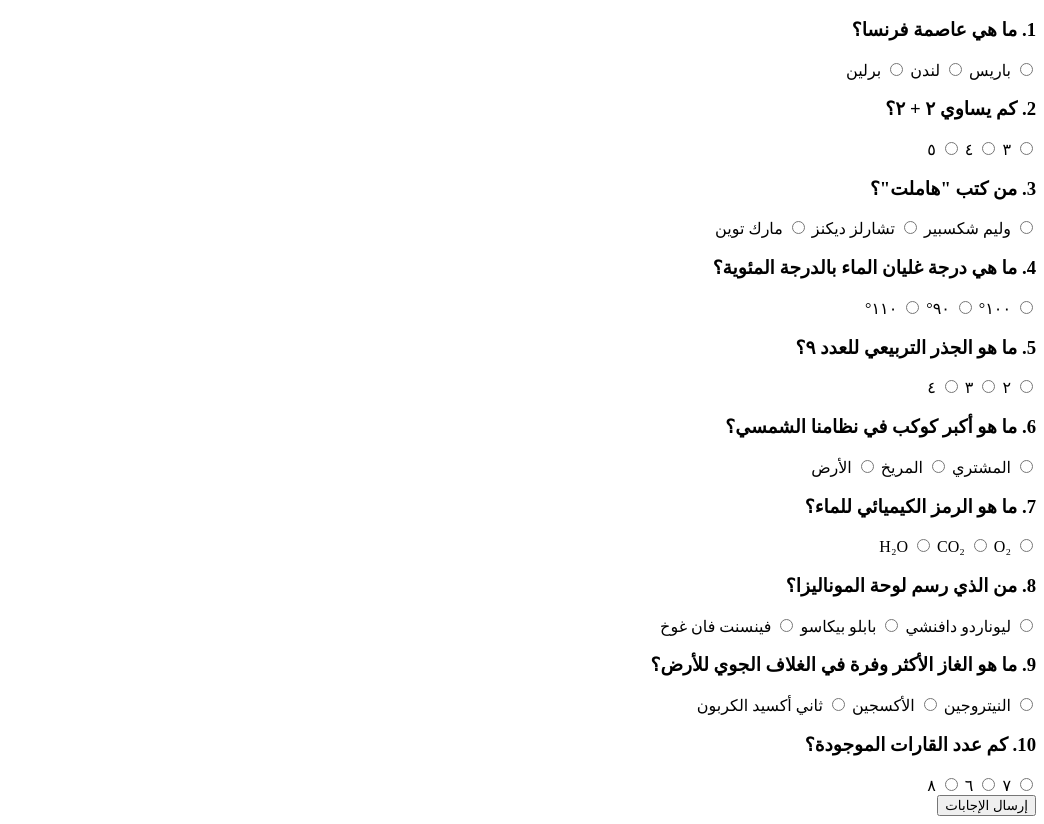
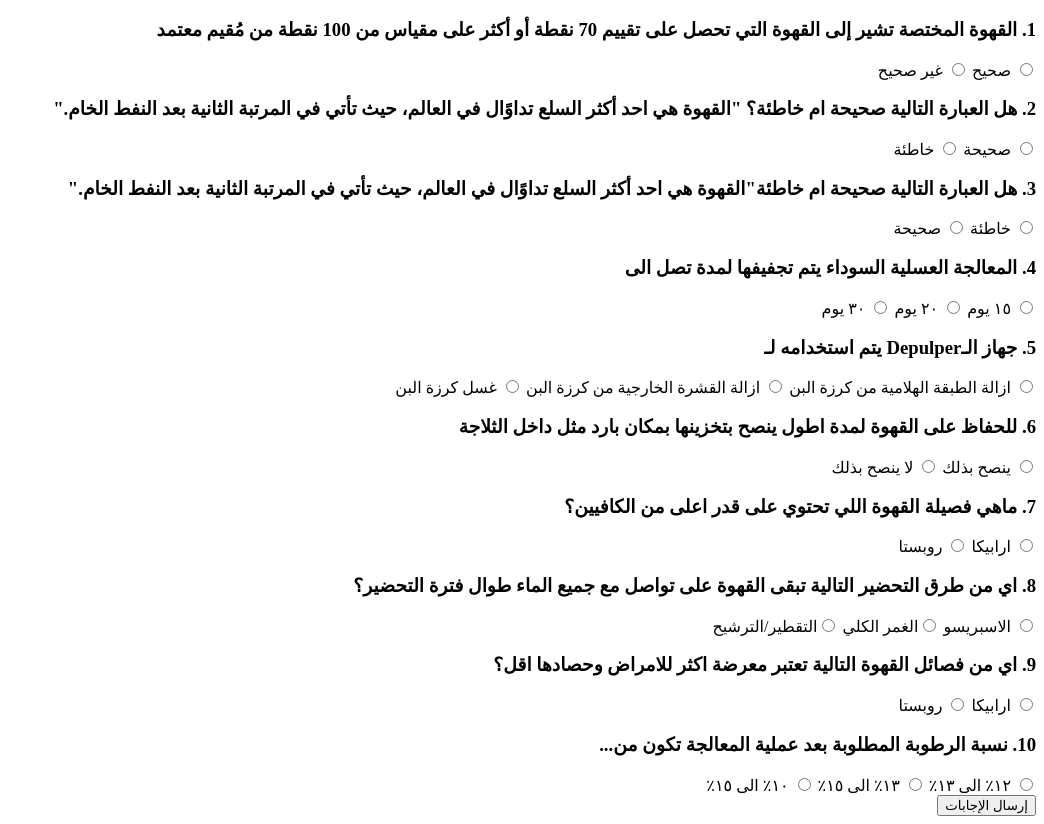
Before and after one commit to mohdmansour4/UMQ-quiz, a plain HTML site: page index.html in a window 1280 px wide. Shown: the part 62-886 px from the top of the page, without its empty margins (236-1280 px from the left). Drawn offline with Linux system fonts and the light colour scheme.

Commit message:
Update index.html

```diff
--- a/index.html
+++ b/index.html
@@ -13,84 +13,78 @@
 <body>
     <h1>الاختبار</h1>
     <form id="quizForm">
-        <!-- Question 1 -->
+        <!-- Question 1 (Updated) -->
         <div>
-            <h3>1. ما هي عاصمة فرنسا؟</h3>
-            <label><input type="radio" name="q1" value="باريس"> باريس</label>
-            <label><input type="radio" name="q1" value="لندن"> لندن</label>
-            <label><input type="radio" name="q1" value="برلين"> برلين</label>
+            <h3>1. القهوة المختصة تشير إلى القهوة التي تحصل على تقييم 70 نقطة أو أكثر على مقياس من 100 نقطة من مُقيم معتمد</h3>
+            <label><input type="radio" name="q1" value="صحيح"> صحيح</label>
+            <label><input type="radio" name="q1" value="غير صحيح"> غير صحيح</label>
         </div>
 
         <!-- Question 2 -->
         <div>
-            <h3>2. كم يساوي ٢ + ٢؟</h3>
-            <label><input type="radio" name="q2" value="٣"> ٣</label>
-            <label><input type="radio" name="q2" value="٤"> ٤</label>
-            <label><input type="radio" name="q2" value="٥"> ٥</label>
+            <h3>2. هل العبارة التالية صحيحة ام خاطئة؟ "القهوة هي احد أكثر السلع تداوًال في العالم، حيث تأتي في المرتبة الثانية بعد النفط الخام."</h3>
+            <label><input type="radio" name="q2" value="صحيحة"> صحيحة</label>
+            <label><input type="radio" name="q2" value="خاطئة"> خاطئة</label>
         </div>
 
         <!-- Question 3 -->
         <div>
-            <h3>3. من كتب "هاملت"؟</h3>
-            <label><input type="radio" name="q3" value="وليم شكسبير"> وليم شكسبير</label>
-            <label><input type="radio" name="q3" value="تشارلز ديكنز"> تشارلز ديكنز</label>
-            <label><input type="radio" name="q3" value="مارك توين"> مارك توين</label>
+            <h3>3. هل العبارة التالية صحيحة ام خاطئة"القهوة هي احد أكثر السلع تداوًال في العالم، حيث تأتي في المرتبة الثانية بعد النفط الخام."</h3>
+            <label><input type="radio" name="q3" value="خاطئة"> خاطئة</label>
+            <label><input type="radio" name="q3" value="صحيحة"> صحيحة</label>
         </div>
 
         <!-- Question 4 -->
         <div>
-            <h3>4. ما هي درجة غليان الماء بالدرجة المئوية؟</h3>
-            <label><input type="radio" name="q4" value="١٠٠°"> ١٠٠°</label>
-            <label><input type="radio" name="q4" value="٩٠°"> ٩٠°</label>
-            <label><input type="radio" name="q4" value="١١٠°"> ١١٠°</label>
+            <h3>4. المعالجة العسلية السوداء يتم تجفيفها لمدة تصل الى</h3>
+            <label><input type="radio" name="q4" value="١٥ يوم"> ١٥ يوم</label>
+            <label><input type="radio" name="q4" value="٢٠ يوم"> ٢٠ يوم</label>
+            <label><input type="radio" name="q4" value="٣٠ يوم"> ٣٠ يوم</label>
         </div>
 
         <!-- Question 5 -->
         <div>
-            <h3>5. ما هو الجذر التربيعي للعدد ٩؟</h3>
-            <label><input type="radio" name="q5" value="٢"> ٢</label>
-            <label><input type="radio" name="q5" value="٣"> ٣</label>
-            <label><input type="radio" name="q5" value="٤"> ٤</label>
+            <h3>5. جهاز الـDepulper يتم استخدامه لـ</h3>
+            <label><input type="radio" name="q5" value="زالة الطبقة الهلامية من كرزة البن"> ازالة الطبقة الهلامية من كرزة البن</label>
+            <label><input type="radio" name="q5" value="ازالة القشرة الخارجية من كرزة البن"> ازالة القشرة الخارجية من كرزة البن</label>
+            <label><input type="radio" name="q5" value="غسل كرزة البن"> غسل كرزة البن</label>
         </div>
 
         <!-- Question 6 -->
         <div>
-            <h3>6. ما هو أكبر كوكب في نظامنا الشمسي؟</h3>
-            <label><input type="radio" name="q6" value="المشتري"> المشتري</label>
-            <label><input type="radio" name="q6" value="المريخ"> المريخ</label>
-            <label><input type="radio" name="q6" value="الأرض"> الأرض</label>
+            <h3>6. للحفاظ على القهوة لمدة اطول ينصح بتخزينها بمكان بارد مثل داخل الثلاجة</h3>
+            <label><input type="radio" name="q6" value="ينصح بذلك"> ينصح بذلك</label>
+            <label><input type="radio" name="q6" value="لا ينصح بذلك"> لا ينصح بذلك</label>
         </div>
 
         <!-- Question 7 -->
         <div>
-            <h3>7. ما هو الرمز الكيميائي للماء؟</h3>
-            <label><input type="radio" name="q7" value="H₂O"> H₂O</label>
-            <label><input type="radio" name="q7" value="CO₂"> CO₂</label>
-            <label><input type="radio" name="q7" value="O₂"> O₂</label>
+            <h3>7.   ماهي فصيلة القهوة اللي تحتوي على قدر اعلى من الكافيين؟</h3>
+            <label><input type="radio" name="q7" value="ارابيكا"> ارابيكا</label>
+            <label><input type="radio" name="q7" value="روبستا"> روبستا</label>
         </div>
 
         <!-- Question 8 -->
         <div>
-            <h3>8. من الذي رسم لوحة الموناليزا؟</h3>
-            <label><input type="radio" name="q8" value="ليوناردو دافنشي"> ليوناردو دافنشي</label>
-            <label><input type="radio" name="q8" value="بابلو بيكاسو"> بابلو بيكاسو</label>
-            <label><input type="radio" name="q8" value="فينسنت فان غوخ"> فينسنت فان غوخ</label>
+            <h3>8. اي من طرق التحضير التالية تبقى القهوة على تواصل مع جميع الماء طوال فترة التحضير؟</h3>
+            <label><input type="radio" name="q8" value="الاسبريسو"> الاسبريسو </label>
+            <label><input type="radio" name="q8" value="الغمر الكلي">الغمر الكلي</label>
+            <label><input type="radio" name="q8" value="التقطير/الترشيح">التقطير/الترشيح</label>
         </div>
 
         <!-- Question 9 -->
         <div>
-            <h3>9. ما هو الغاز الأكثر وفرة في الغلاف الجوي للأرض؟</h3>
-            <label><input type="radio" name="q9" value="النيتروجين"> النيتروجين</label>
-            <label><input type="radio" name="q9" value="الأكسجين"> الأكسجين</label>
-            <label><input type="radio" name="q9" value="ثاني أكسيد الكربون"> ثاني أكسيد الكربون</label>
+            <h3>9. اي من فصائل القهوة التالية تعتبر معرضة اكثر للامراض وحصادها اقل؟</h3>
+            <label><input type="radio" name="q9" value="ارابيكا"> ارابيكا</label>
+            <label><input type="radio" name="q9" value="روبستا"> روبستا</label>
         </div>
 
         <!-- Question 10 -->
         <div>
-            <h3>10. كم عدد القارات الموجودة؟</h3>
-            <label><input type="radio" name="q10" value="٧"> ٧</label>
-            <label><input type="radio" name="q10" value="٦"> ٦</label>
-            <label><input type="radio" name="q10" value="٨"> ٨</label>
+            <h3>10. نسبة الرطوبة المطلوبة بعد عملية المعالجة تكون من...</h3>
+            <label><input type="radio" name="q10" value="١٢٪ الى ١٣٪"> ١٢٪ الى ١٣٪</label>
+            <label><input type="radio" name="q10" value="١٣٪ الى ١٥٪"> ١٣٪ الى ١٥٪</label>
+            <label><input type="radio" name="q10" value="١٠٪ الى ١٥٪"> ١٠٪ الى ١٥٪</label>
         </div>
 
         <button type="submit">إرسال الإجابات</button>
@@ -111,16 +105,16 @@
             // Calculate score based on answers (for demo, we're assuming all answers are correct for simplicity)
             let correctAnswers = 0;
             const correctAnswerKey = {
-                q1: 'باريس',
-                q2: '٤',
-                q3: 'وليم شكسبير',
-                q4: '١٠٠°',
-                q5: '٣',
-                q6: 'المشتري',
-                q7: 'H₂O',
-                q8: 'ليوناردو دافنشي',
-                q9: 'النيتروجين',
-                q10: '٧'
+                q1: 'غير صحيح',
+                q2: 'صحيحة',
+                q3: 'صحيحة',
+                q4: '٣٠ يوم',
+                q5: 'ازالة القشرة الخارجية من كرزة البن',
+                q6: 'لا ينصح بذلك',
+                q7: 'روبستا',
+                q8: 'الغمر الكلي',
+                q9: 'ارابيكا',
+                q10: '١٢٪ الى ١٣٪'
             };
 
             // Loop through the answers and calculate score
```
